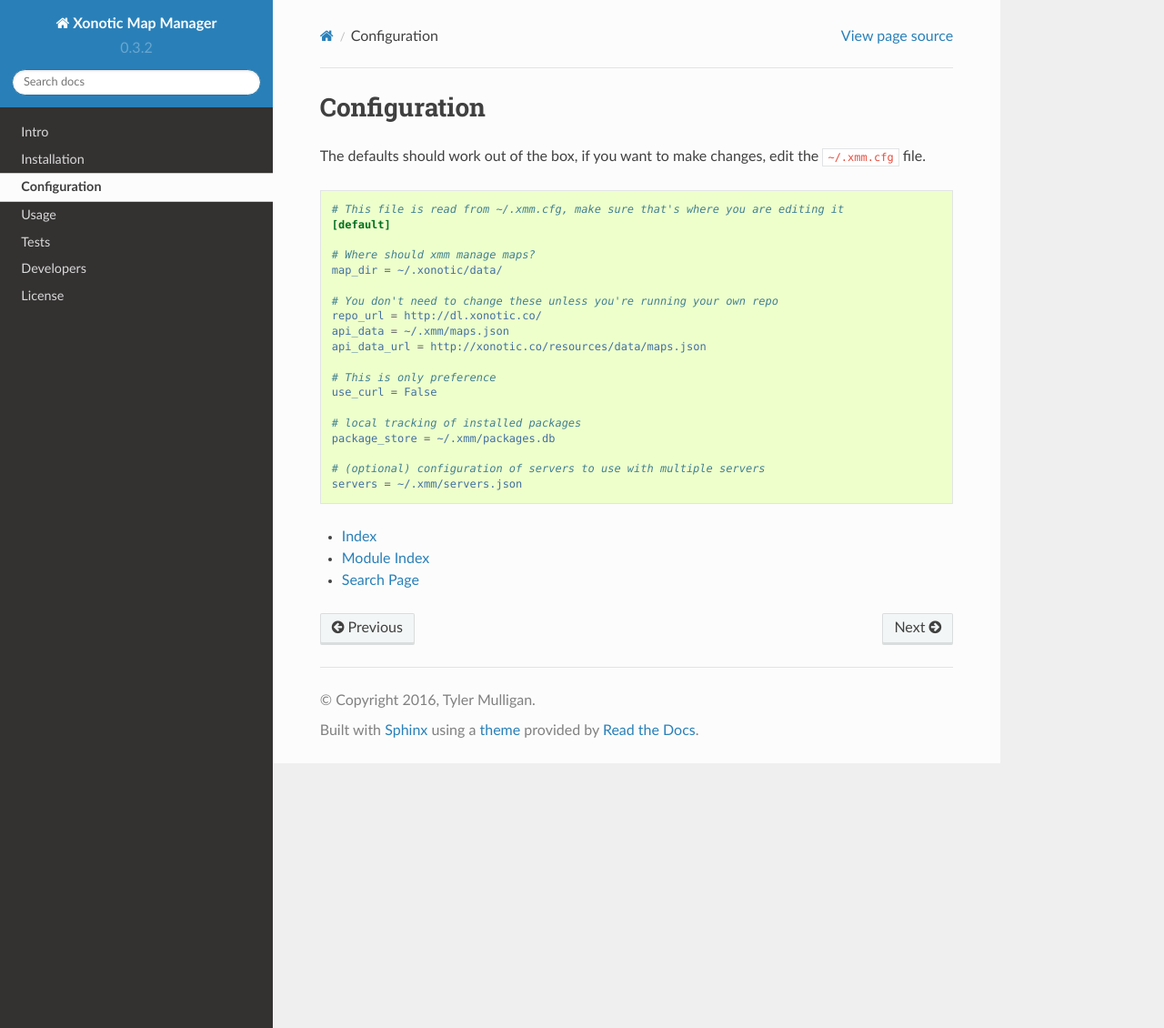
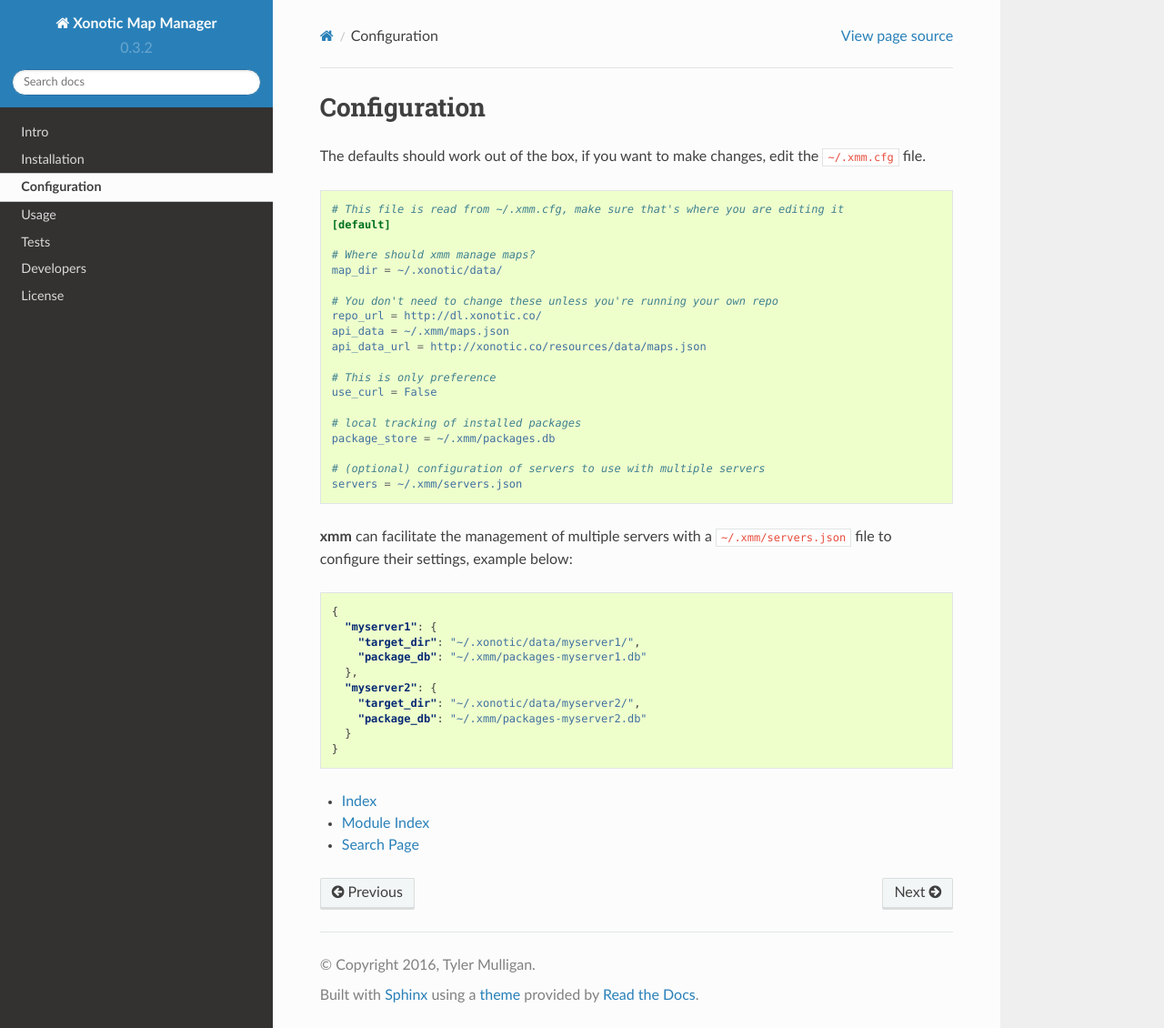
Before and after one commit to z/xonotic-map-manager, a Sphinx documentation site: the page built from docs/configuration.rst, in a window 1280 px wide and 1130 px high. Shown: the whole window at 91% size. Built offline with Sphinx 7.4.7 and the Read the Docs theme 2.0.0, drawn with Linux system fonts in a browser that asks for light colours.

Commit message:
improved docs

```diff
--- a/docs/configuration.rst
+++ b/docs/configuration.rst
@@ -25,6 +25,22 @@
     # (optional) configuration of servers to use with multiple servers
     servers = ~/.xmm/servers.json
 
+
+**xmm** can facilitate the management of multiple servers with a ``~/.xmm/servers.json`` file to configure their settings, example below:
+
+.. code-block:: json
+
+    {
+      "myserver1": {
+        "target_dir": "~/.xonotic/data/myserver1/",
+        "package_db": "~/.xmm/packages-myserver1.db"
+      },
+      "myserver2": {
+        "target_dir": "~/.xonotic/data/myserver2/",
+        "package_db": "~/.xmm/packages-myserver2.db"
+      }
+    }
+
 * :ref:`genindex`
 * :ref:`modindex`
 * :ref:`search`
--- a/docs/intro.rst
+++ b/docs/intro.rst
@@ -5,7 +5,7 @@
 
 A command-line package manager for the xonotic-map-repository project.
 
-Use it like ``apt-get``::
+Use it like ``apt``::
 
     xmm update
     xmm install dance2.pk3
--- a/docs/usage.rst
+++ b/docs/usage.rst
@@ -4,7 +4,7 @@
 Basic Usage
 -----------
 
-CLI help docs::
+CLI help docs for ``xmm``::
 
     usage: xmm [-h] [-T [T]] [-s [S]]
                {search,install,remove,discover,list,show,export,update,hello} ...
@@ -290,7 +290,7 @@
 Multi-server support
 ~~~~~~~~~~~~~~~~~~~~
 
-xmm can facilitate the management of multiple servers with a ``~/.xmm/~servers.json`` file to configure their settings, example below:
+xmm can facilitate the management of multiple servers with a ``~/.xmm/servers.json`` file to configure their settings, example below:
 
 .. code-block:: json
 
```
